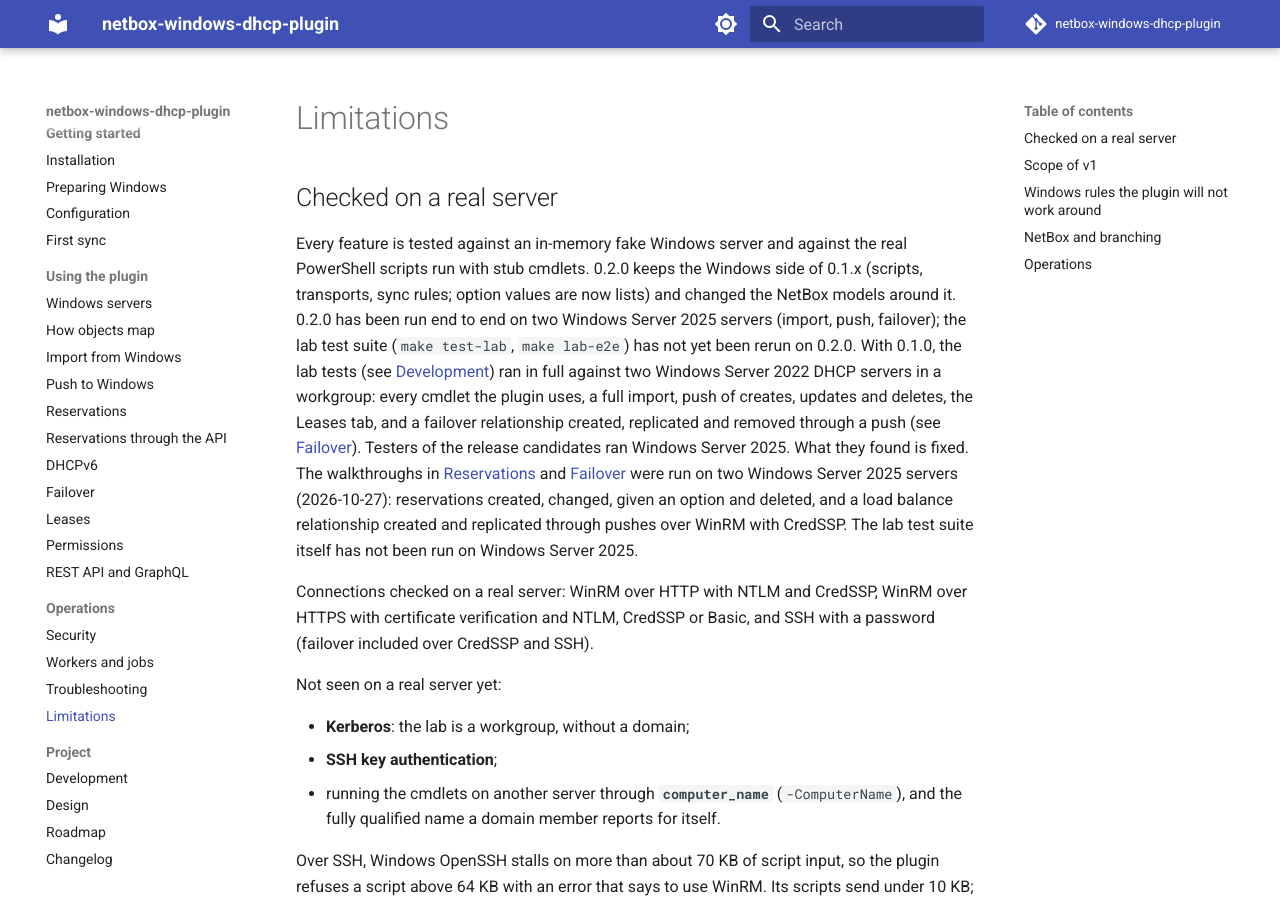
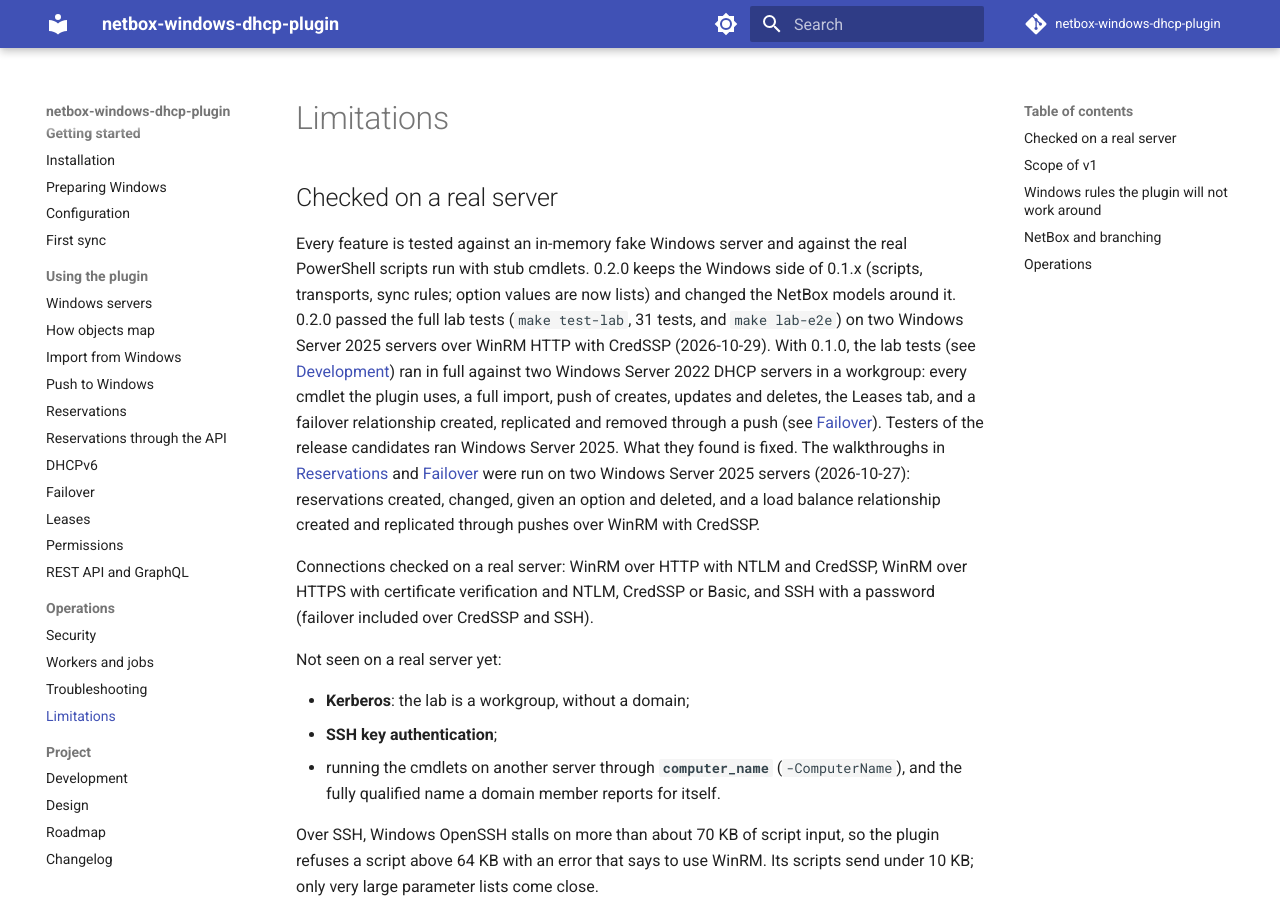
Before and after one commit to thomaschristory/netbox-windows-dhcp-plugin, an MkDocs documentation site: the page built from docs/limitations.md, in a window 1280 px wide and 900 px high. Built offline with MkDocs 1.6.1 and Material for MkDocs 9.7.7, drawn with Linux system fonts in a browser that asks for light colours; comment, search, counter and statistics services are not loaded.

Commit message:
docs: 0.2.0 passed the full lab tests on Windows Server 2025
Fresh lab, plugin 1a2108a: make test-lab (31 tests) and make lab-e2e passed, and a seeded import of both servers
applied with dry runs at 0 changes.

Claude-Session: https://claude.ai/code/session_01HqtbCCyb37gUiwM415PCsD

```diff
--- a/docs/limitations.md
+++ b/docs/limitations.md
@@ -4,16 +4,15 @@
 
 Every feature is tested against an in-memory fake Windows server and against the real PowerShell scripts run with stub
 cmdlets. 0.2.0 keeps the Windows side of 0.1.x (scripts, transports, sync rules; option values are now lists) and
-changed the NetBox models around it. 0.2.0 has been run end to end on two Windows Server 2025 servers (import, push,
-failover); the lab test suite (`make test-lab`, `make lab-e2e`) has not yet been rerun on 0.2.0. With 0.1.0, the lab
-tests (see [Development](development.md#lab-tests)) ran in full against two Windows Server 2022 DHCP servers in a
-workgroup: every cmdlet the plugin uses, a full import, push of creates, updates and deletes, the Leases tab, and a
-failover relationship created, replicated and removed through a push (see
-[Failover](failover.md#connecting-to-the-servers)). Testers of the release candidates ran Windows Server 2025. What they
-found is fixed. The walkthroughs in [Reservations](reservations.md) and
-[Failover](failover.md#a-working-failover-step-by-step) were run on two Windows Server 2025 servers (2026-10-27):
-reservations created, changed, given an option and deleted, and a load balance relationship created and replicated
-through pushes over WinRM with CredSSP. The lab test suite itself has not been run on Windows Server 2025.
+changed the NetBox models around it. 0.2.0 passed the full lab tests (`make test-lab`, 31 tests, and `make lab-e2e`) on
+two Windows Server 2025 servers over WinRM HTTP with CredSSP (2026-10-29). With 0.1.0, the lab tests (see
+[Development](development.md#lab-tests)) ran in full against two Windows Server 2022 DHCP servers in a workgroup: every
+cmdlet the plugin uses, a full import, push of creates, updates and deletes, the Leases tab, and a failover relationship
+created, replicated and removed through a push (see [Failover](failover.md#connecting-to-the-servers)). Testers of the
+release candidates ran Windows Server 2025. What they found is fixed. The walkthroughs in
+[Reservations](reservations.md) and [Failover](failover.md#a-working-failover-step-by-step) were run on two Windows
+Server 2025 servers (2026-10-27): reservations created, changed, given an option and deleted, and a load balance
+relationship created and replicated through pushes over WinRM with CredSSP.
 
 Connections checked on a real server: WinRM over HTTP with NTLM and CredSSP, WinRM over HTTPS with certificate
 verification and NTLM, CredSSP or Basic, and SSH with a password (failover included over CredSSP and SSH).
```
Also changed, not shown: README.md (+2 -2 lines), docs/ROADMAP.md (+3 -1 lines), docs/index.md (+8 -8 lines).
